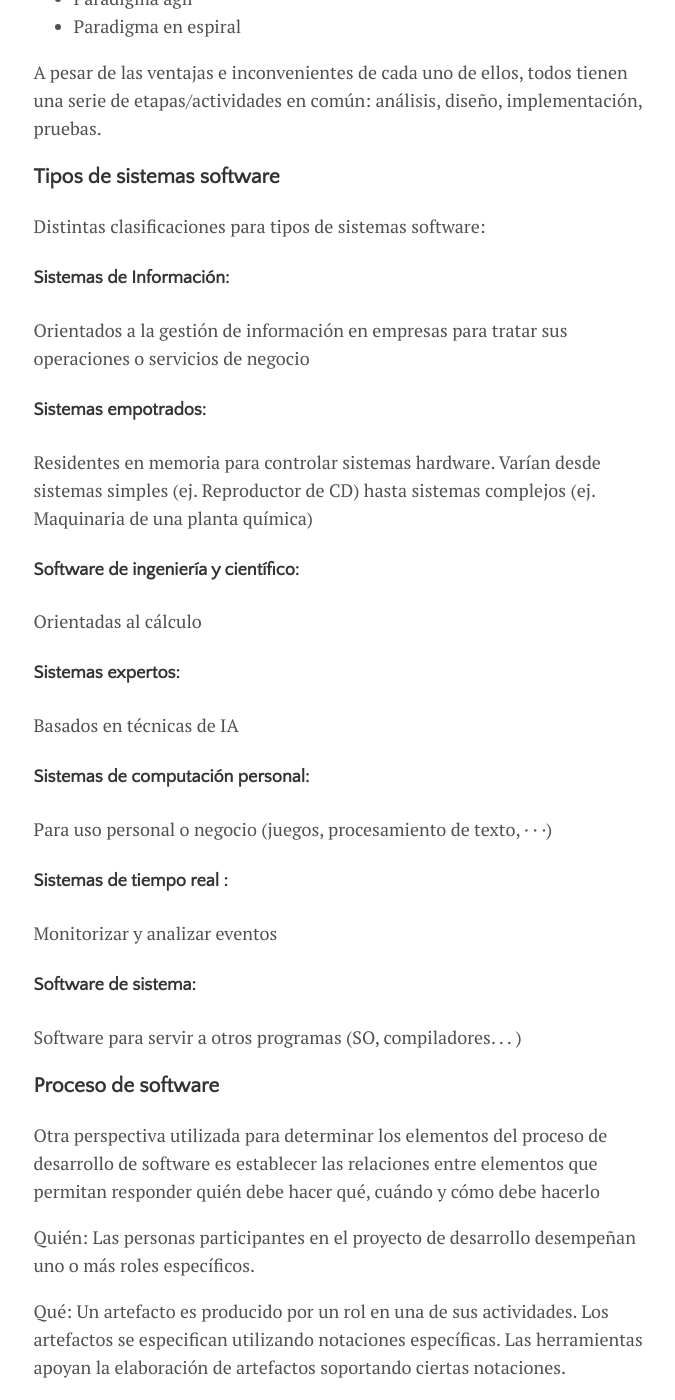
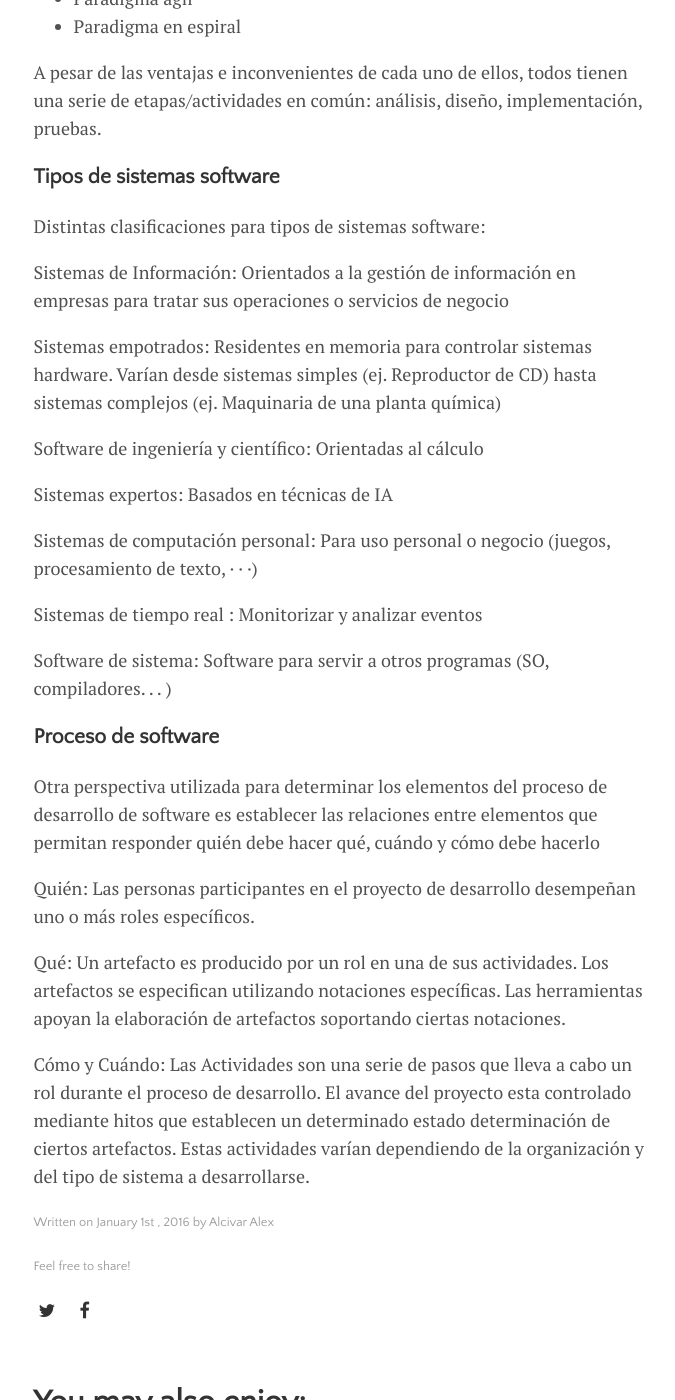
Before and after one commit to Junnlex/Trabajo, a Jekyll site: the page built from _posts/2016-01-01-welcome-to-lagrange.md, in a window 1280 px wide and 1400 px high, scrolled down 2619 px. Shown: the whole window, without its empty margins (299-974 px from the left). Built offline with Jekyll 4.4.1, drawn with Linux system fonts in a browser that asks for light colours.

```diff
--- a/_posts/2016-01-01-welcome-to-lagrange.md
+++ b/_posts/2016-01-01-welcome-to-lagrange.md
@@ -87,21 +87,23 @@ implementación, pruebas.
 
 ### Tipos de sistemas software
 Distintas clasificaciones para tipos de sistemas software:
-#### Sistemas de Información:
-Orientados a la gestión de información en empresas para tratar sus operaciones o servicios de negocio
-#### Sistemas empotrados:
-Residentes en memoria para controlar sistemas hardware. Varían desde sistemas simples (ej. Reproductor de
+
+Sistemas de Información: Orientados a la gestión de información en empresas para tratar sus operaciones o servicios de negocio
+
+Sistemas empotrados: Residentes en memoria para controlar sistemas hardware. Varían desde sistemas simples (ej. Reproductor de
 CD) hasta sistemas complejos (ej. Maquinaria de una planta química)
-#### Software de ingeniería y científico:
-Orientadas al cálculo
-#### Sistemas expertos:
-Basados en técnicas de IA
-#### Sistemas de computación personal:
-Para uso personal o negocio (juegos, procesamiento de texto, · · ·)
-#### Sistemas de tiempo real :
-Monitorizar y analizar eventos
-#### Software de sistema:
-Software para servir a otros programas (SO, compiladores. . . )
+
+Software de ingeniería y científico: Orientadas al cálculo
+
+Sistemas expertos: Basados en técnicas de IA
+
+Sistemas de computación personal: Para uso personal o negocio (juegos, procesamiento de texto, · · ·)
+
+Sistemas de tiempo real : Monitorizar y analizar eventos
+
+
+Software de sistema: Software para servir a otros programas (SO, compiladores. . . )
+
 
 ### Proceso de software
 Otra perspectiva utilizada para determinar los elementos del proceso de
```
